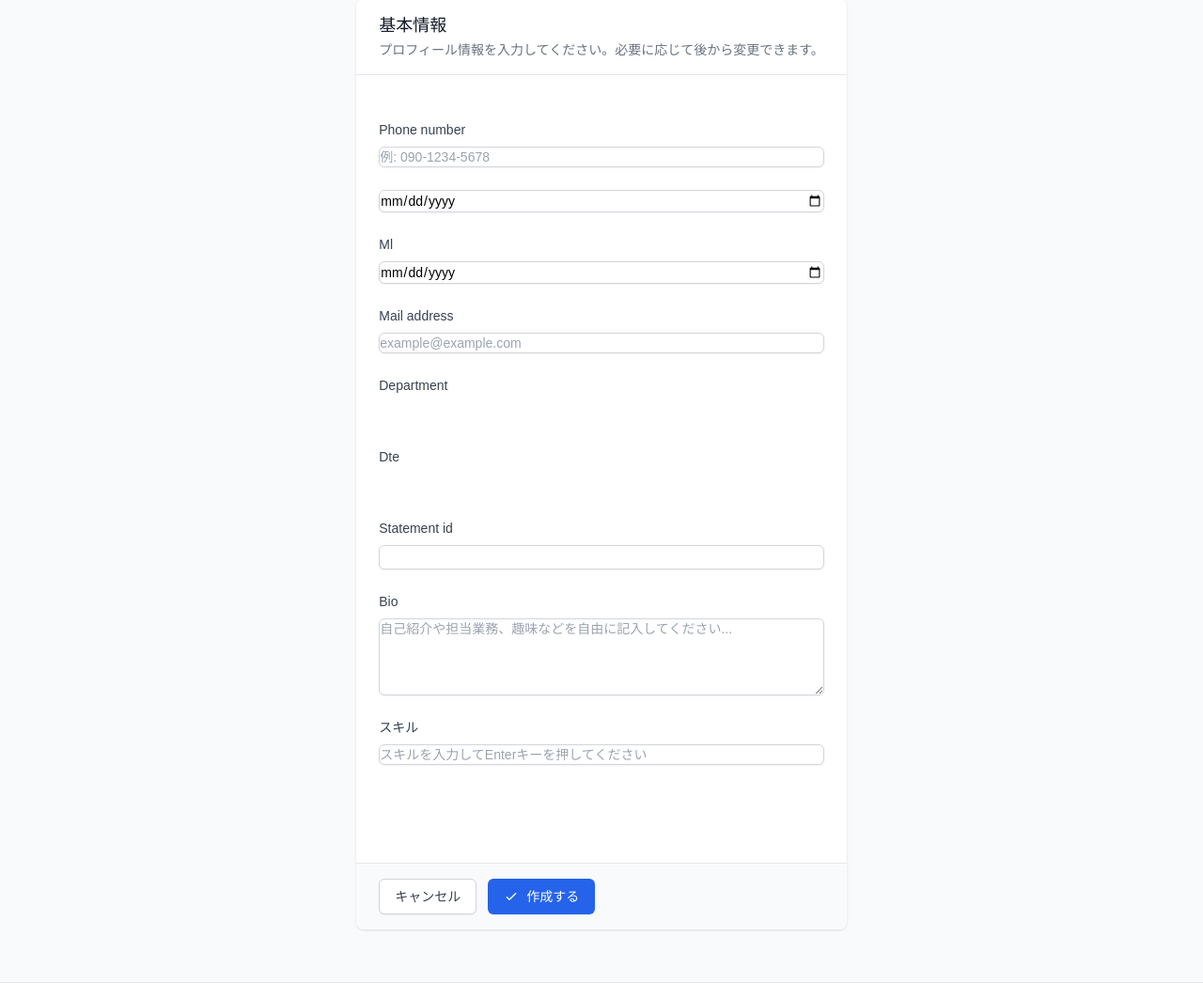
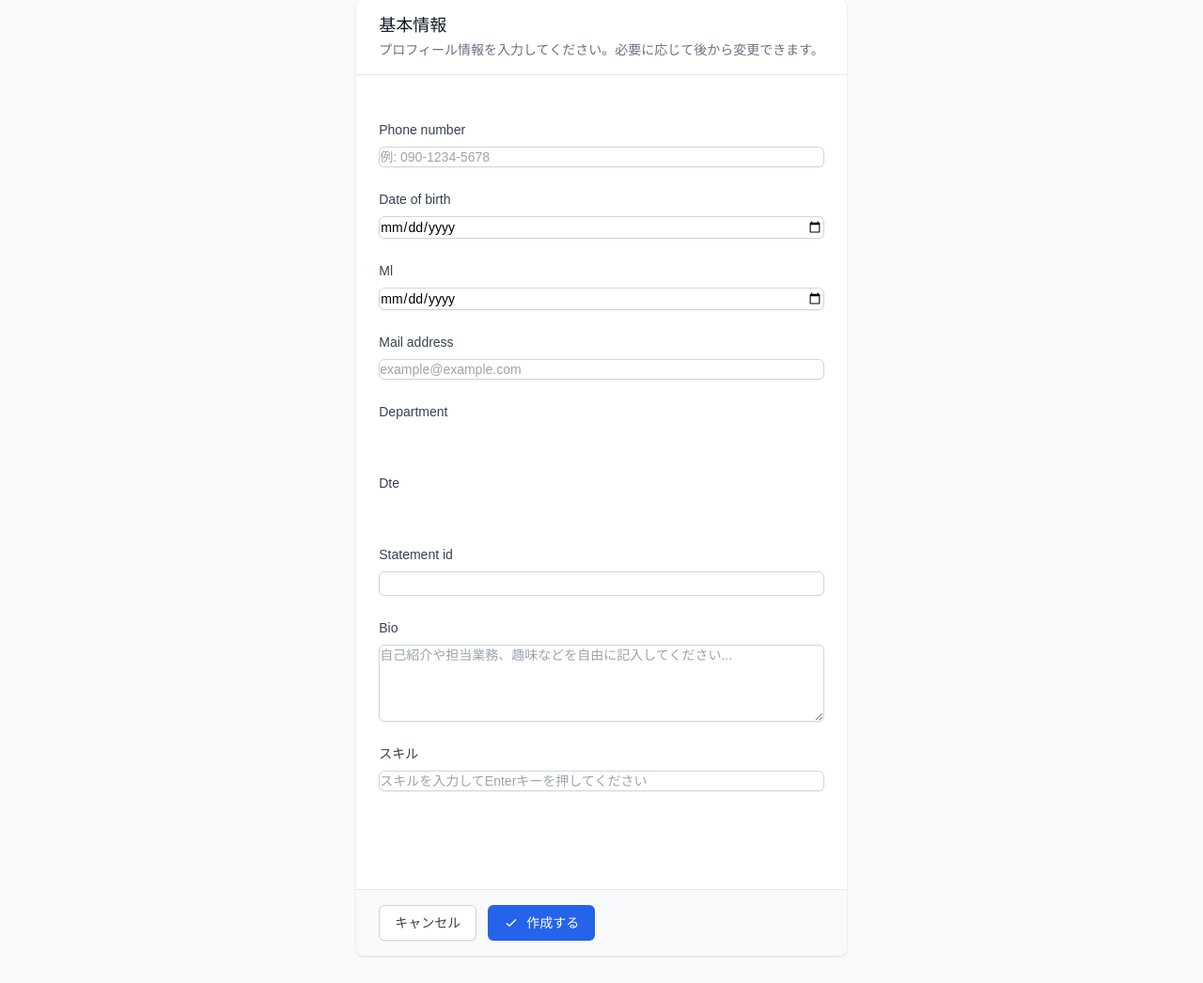
Before and after one commit to toryoto/MyMoE, a Django app: page /profiles/create/ in a window 1280 px wide. Shown: the part 270-1316 px from the top of the page at 94% size. Run offline with Django 5.2, Linux system fonts and the light colour scheme; the visitor is signed in with stand-in values (Sample User, id 1); data that the repository does not hold is empty; some libraries are stand-ins or nearby versions.

Commit message:
birth_dayをdate_of_birthに変更

```diff
--- a/profiles/admin.py
+++ b/profiles/admin.py
@@ -13,7 +13,7 @@
     """
     list_display = (
         'enterprise_id', 'name', 'department', 'dte', 'mail_address',
-        'ml', 'birth_day', 'is_manager', 'is_hr'
+        'ml', 'date_of_birth', 'is_manager', 'is_hr'
     )
     list_filter = ('department', 'is_manager', 'is_hr', 'ml')
     search_fields = (
@@ -28,7 +28,7 @@
             'fields': ('user', 'enterprise_id', 'name', 'department', 'dte', 'statement_id')
         }),
         ('連絡・日付情報', {
-            'fields': ('mail_address', 'phone_number', 'birth_day', 'ml', 'date_of_birth')
+            'fields': ('mail_address', 'phone_number', 'date_of_birth', 'ml')
         }),
         ('権限', {
             'fields': ('is_manager', 'is_hr')
--- a/profiles/forms.py
+++ b/profiles/forms.py
@@ -12,12 +12,11 @@
         model = EmployeeProfile
         fields = [
             'enterprise_id', 'name', 'department', 'dte',
-            'ml', 'mail_address', 'birth_day', 'statement_id',
+            'ml', 'mail_address', 'statement_id',
             'is_manager', 'is_hr',
             'phone_number', 'date_of_birth', 'bio', 'skills',
         ]
         widgets = {
              'ml': forms.DateInput(attrs={'type': 'date'}),
-            'birth_day': forms.DateInput(attrs={'type': 'date'}),
             'date_of_birth': forms.DateInput(attrs={'type': 'date'}),
         }
--- a/template/profiles/employee_profile_form.html
+++ b/template/profiles/employee_profile_form.html
@@ -80,16 +80,16 @@
                 </div>
 
                 <div>
-                    <label for="{{ form.birth_day.id_for_label }}" class="block text-sm font-medium text-gray-700 mb-2">
-                        {{ form.birth_day.label }}
+                    <label for="{{ form.date_of_birth.id_for_label }}" class="block text-sm font-medium text-gray-700 mb-2">
+                        {{ form.date_of_birth.label }}
                     </label>
                     <input type="date"
-                           id="{{ form.birth_day.id_for_label }}"
-                           name="{{ form.birth_day.name }}"
-                           value="{{ form.birth_day.value|date:'Y-m-d'|default:'' }}"
+                           id="{{ form.date_of_birth.id_for_label }}"
+                           name="{{ form.date_of_birth.name }}"
+                           value="{{ form.date_of_birth.value|date:'Y-m-d'|default:'' }}"
                            class="block w-full border border-gray-300 rounded-md shadow-sm placeholder-gray-400 focus:outline-none focus:ring-primary-500 focus:border-primary-500 sm:text-sm">
                     {% if form.date_of_birth.help_text %}
-                    <p class="mt-2 text-sm text-gray-500">{{ form.birth_day.help_text }}</p>
+                    <p class="mt-2 text-sm text-gray-500">{{ form.date_of_birth.help_text }}</p>
                     {% endif %}
                     {% if form.date_of_birth.errors %}
                     <div class="mt-2">
```
